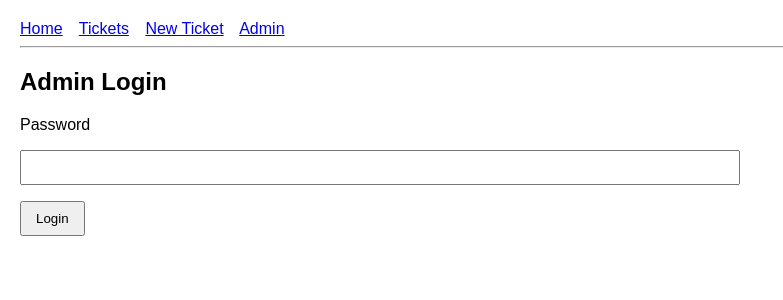
After one commit to ufukozsoy/helpdesk-ticket-system, a Flask app: page /admin/login in a window 1280 px wide. The commit adds this page. Shown: the top 300 px of the page, without its empty margins (0-783 px from the left). Run offline with Flask 3, Linux system fonts and the light colour scheme.

Commit message:
Add admin login (session-based)

```diff
--- a/app.py
+++ b/app.py
@@ -1,8 +1,10 @@
-from flask import Flask, render_template, request, redirect, url_for
+from flask import Flask, render_template, request, redirect, url_for, session
 from db import db
 from models import Ticket
 
 app = Flask(__name__)
+app.secret_key = "change-this-in-real-project"
+ADMIN_PASSWORD = "powercoders"
 app.config["SQLALCHEMY_DATABASE_URI"] = "sqlite:///helpdesk.db"
 app.config["SQLALCHEMY_TRACK_MODIFICATIONS"] = False
 
@@ -14,6 +16,22 @@ with app.app_context():
 @app.route("/")
 def index():
     return render_template("index.html")
+
+@app.route("/admin/login", methods=["GET", "POST"])
+def admin_login():
+    if request.method == "POST":
+        password = request.form["password"]
+        if password == ADMIN_PASSWORD:
+            session["is_admin"] = True
+            return redirect(url_for("admin"))
+        return render_template("admin_login.html", error="Wrong password")
+
+    return render_template("admin_login.html", error=None)
+
+@app.route("/admin/logout")
+def admin_logout():
+    session.pop("is_admin", None)
+    return redirect(url_for("index"))
 
 @app.route("/tickets")
 def tickets():
@@ -43,6 +61,8 @@ def ticket_detail(ticket_id):
 
 @app.route("/admin", methods=["GET", "POST"])
 def admin():
+    if not session.get("is_admin"):
+        return redirect(url_for("admin_login"))
     if request.method == "POST":
         ticket_id = request.form["ticket_id"]
         new_status = request.form["status"]
--- a/templates/admin.html
+++ b/templates/admin.html
@@ -1,6 +1,7 @@
 {% extends "base.html" %}
 {% block content %}
 <h2>Admin</h2>
+<p><a href="/admin/logout">Logout</a></p>
 <p>
   <a href="/admin">All</a> |
   <a href="/admin?status=Open">Open</a> |
--- /dev/null
+++ b/templates/admin_login.html
@@ -0,0 +1,16 @@
+{% extends "base.html" %}
+{% block content %}
+<h2>Admin Login</h2>
+
+{% if error %}
+  <p style="color:red;">{{ error }}</p>
+{% endif %}
+
+<form method="post">
+  <p>Password</p>
+  <input type="password" name="password" required>
+  <p></p>
+  <button type="submit">Login</button>
+</form>
+
+{% endblock %}
```
